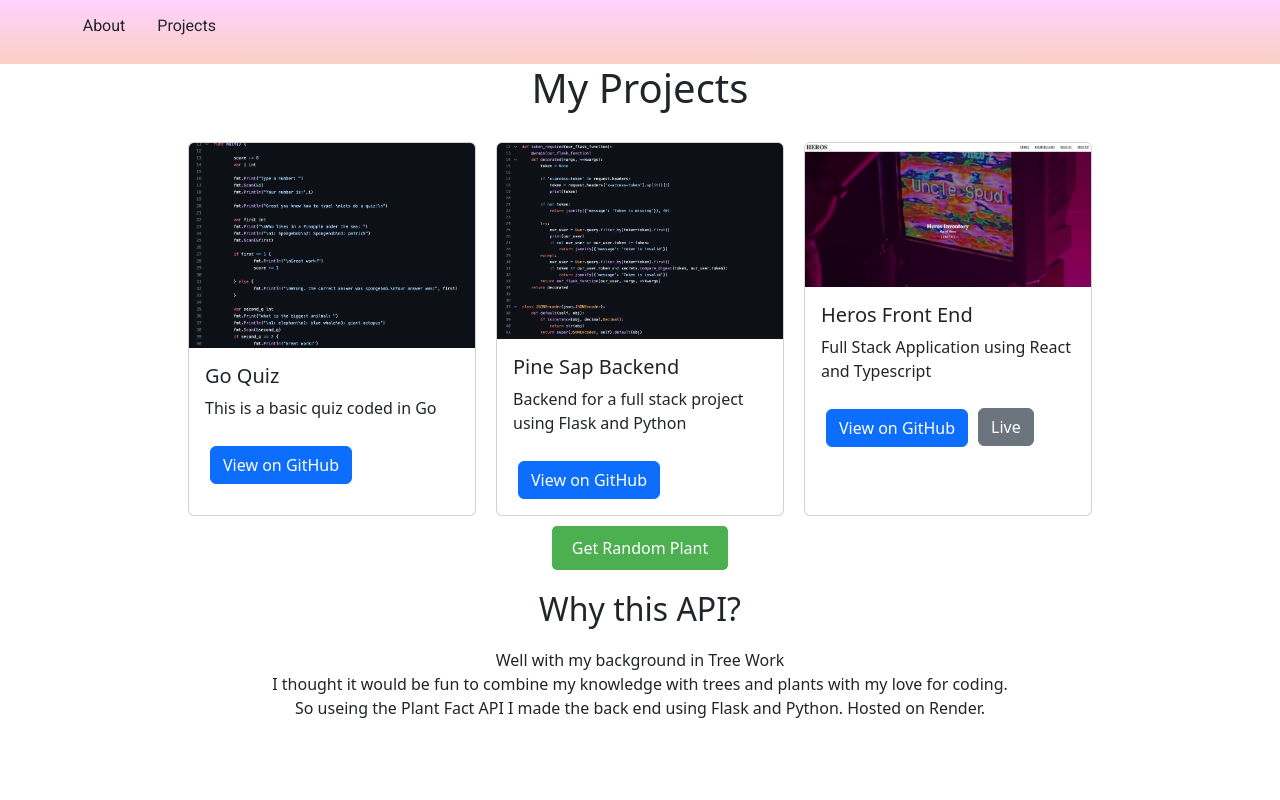
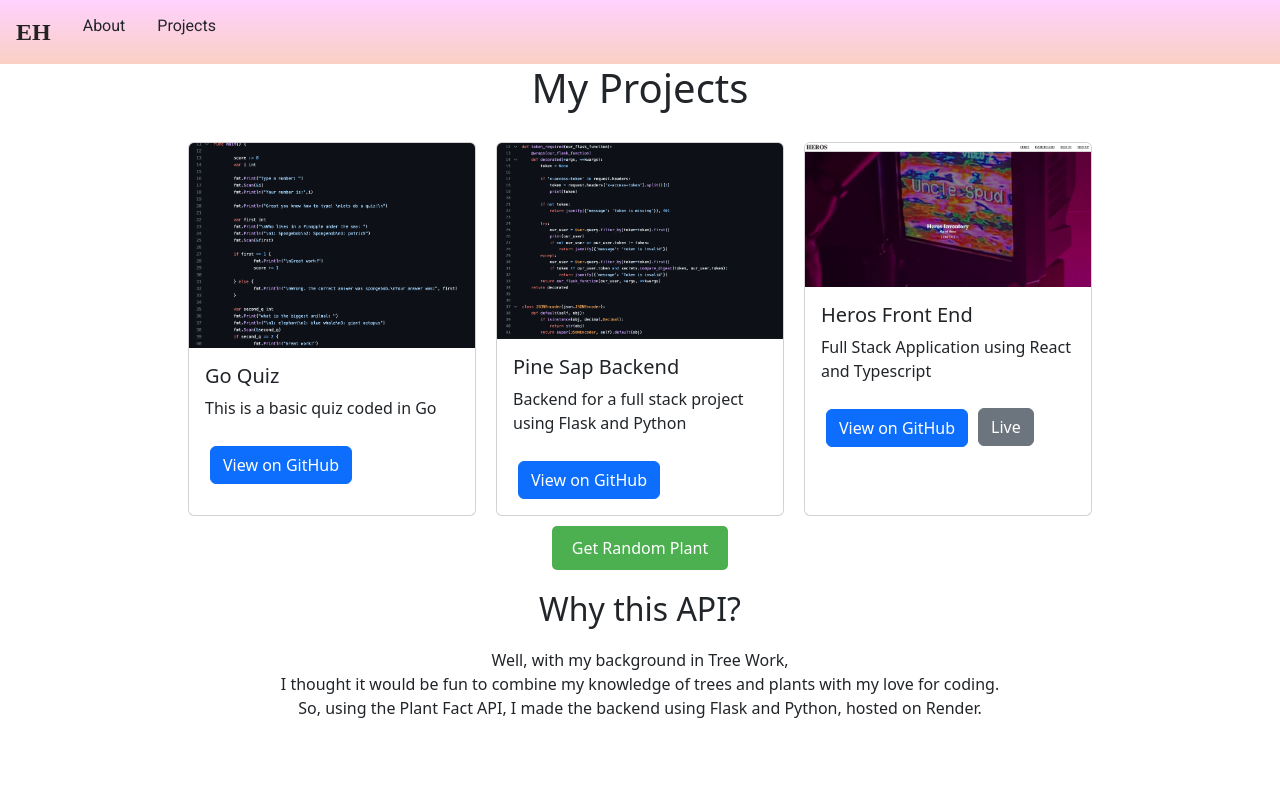
Before and after one commit to ethanjharrington012/portfolio, a React (Create React App) app: page /projects in a window 1280 px wide. Shown: the top 800 px of the page. Built offline with nearby package versions, Linux system fonts and the light colour scheme.

Commit message:
changed color consistancy

```diff
--- a/src/components/css/technology.css
+++ b/src/components/css/technology.css
@@ -13,7 +13,7 @@
   }
 
   .technology-hovered {
-    background-color: rgba(90, 96, 234, 0.9);
+    background-image: linear-gradient(to top, #fad0c4 0%, #ffd1ff 100%);
   }
 
   /* technology.css */
@@ -44,13 +44,13 @@
   .button-custom {
     margin-top: auto; /* Push the button to the bottom */
     margin-bottom: 15px;
-    background-color: #e87c61; /* Set the button background color */
-    border-color: #e87c61; /* Set the border color to match the background */
+    background-color: #f19cd3; /* Set the button background color */
+    border-color: #000000; /* Set the border color to match the background */
   }
 
   .button-custom:hover,
   .button-custom:focus,
   .button-custom:active {
-    background-color: darken(#e87c61, 10%); /* Slightly darker color on hover, focus, and active states */
-    border-color: darken(#e87c61, 10%);
+    background-color: darken(#cb32cb, 10%); /* Slightly darker color on hover, focus, and active states */
+    border-color: darken(#dba4db, 10%);
   }
--- a/src/pages/About.tsx
+++ b/src/pages/About.tsx
@@ -7,7 +7,7 @@ import 'bootstrap/dist/css/bootstrap.min.css';
 import './css/About.css'
 import myface from '../assets/images/myFace.png'
 import undraw from '../assets/images/undraw_in_sync_re_jlqd.svg'
-
+import headShot from '../assets/images/headshot.jpeg'
 const About: React.FC = () => {
 
   const email = "ethanjharrington012@gmail.com";
@@ -29,7 +29,7 @@ const About: React.FC = () => {
       </div>
       <div className="profile-picture-container">
         {/* Replace 'path_to_your_image.jpg' with the actual path to your image */}
-        <img src={ myface}  alt="Profile" className="profile-picture" />
+        <img src={ headShot }  alt="Profile" className="profile-picture" />
       </div>
       {/* Placeholder for another image */}
       <div className="undraw-container">
--- a/src/pages/Projects.tsx
+++ b/src/pages/Projects.tsx
@@ -66,9 +66,10 @@ interface Project {
         </div>
         <RandomPlant/>
         <h2>Why this API?</h2>
-        <p className="api-description">Well with my background in Tree Work<br/>I thought it would be fun to combine my knowledge with trees and plants with my love for coding.<br/>
-        So useing the Plant Fact API I made the back end using Flask and Python. Hosted on Render.</p>
+        <p className="api-description">Well, with my background in Tree Work,<br/>I thought it would be fun to combine my knowledge of trees and plants with my love for coding.<br/>
+        So, using the Plant Fact API, I made the backend using Flask and Python, hosted on Render.</p>
         <Footer
+
         email="ethanjharrington012@gmail.com"
         githubUrl="https://github.com/ethanjharrington012"
         linkedInUrl="https://www.linkedin.com/in/ethan-harrington-000688267/"
```
Also changed, not shown: 1 other file (tests, documents, lock files or other folders).
